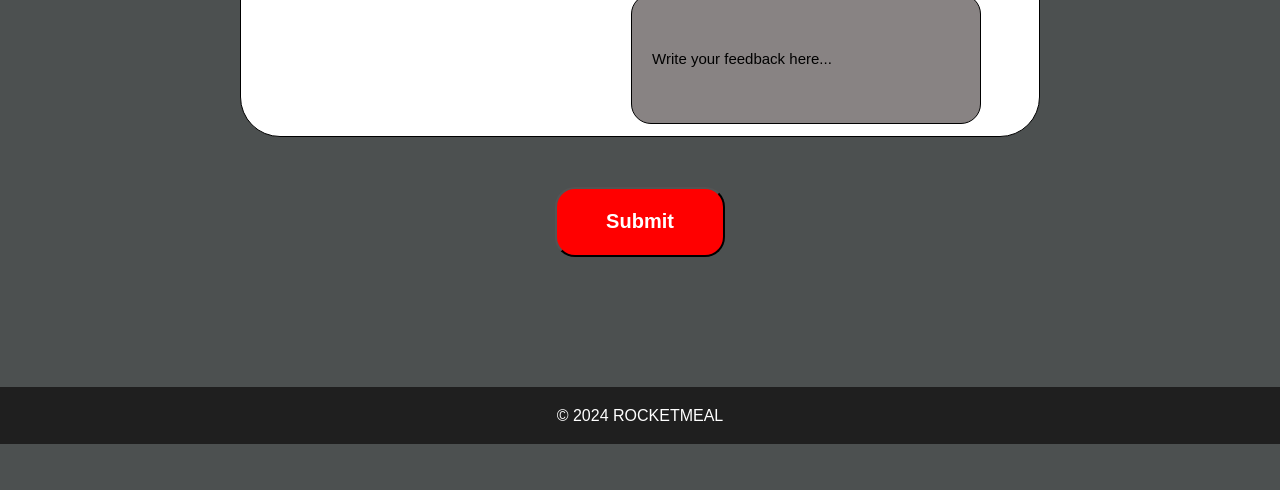
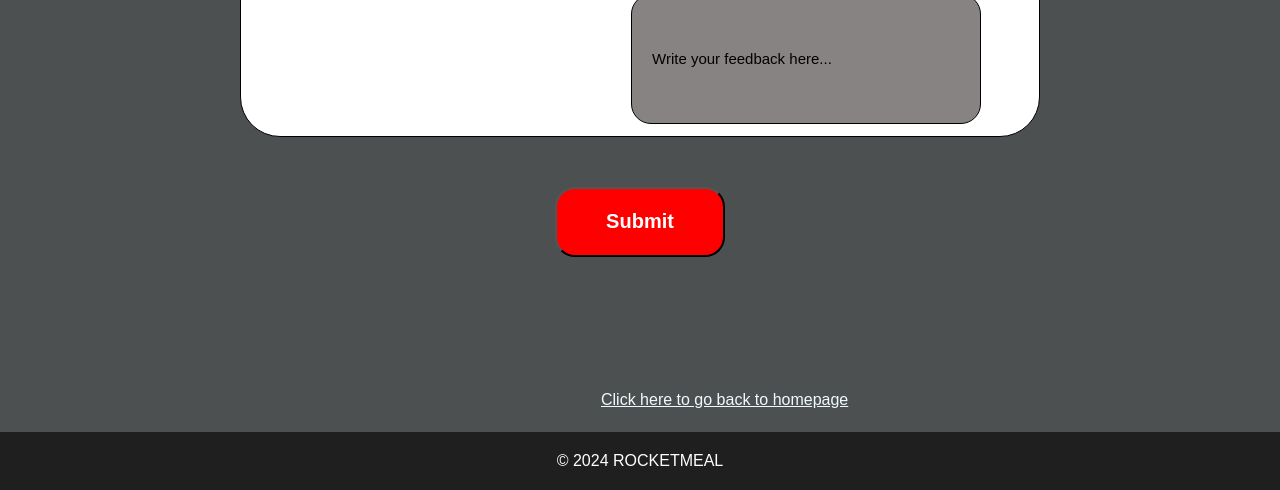
Before and after one commit to pkhanh102/CSIT314, a plain HTML site: page frontend/feedback.html in a window 1280 px wide. Shown: the part 626-1116 px from the top of the page. Before the commit the page ends 1070 px from the top, so only its background shows below. Drawn offline with Linux system fonts and the light colour scheme.

Commit message:
modified feedback.html

```diff
--- a/frontend/feedback.html
+++ b/frontend/feedback.html
@@ -39,6 +39,9 @@
 
         <div class="container">
             <button id="submit-button" class="buttonText">Submit</button>
+        </div>
+        <div style="padding-left:11rem;margin-bottom: 20px; margin-left: 425px;max-width: 600px;color: aliceblue;">
+            <a href="index.html" style="color: aliceblue; text-decoration: underline;">Click here to go back to homepage</a>
         </div>
     </main>
 
```
